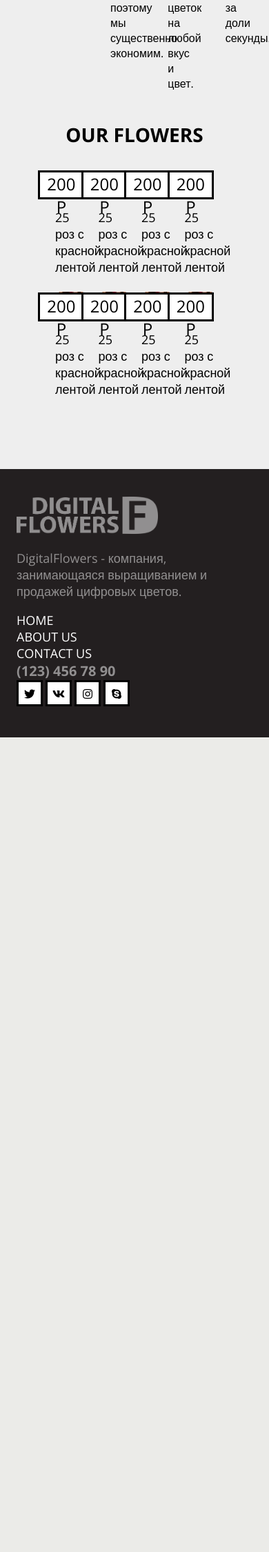
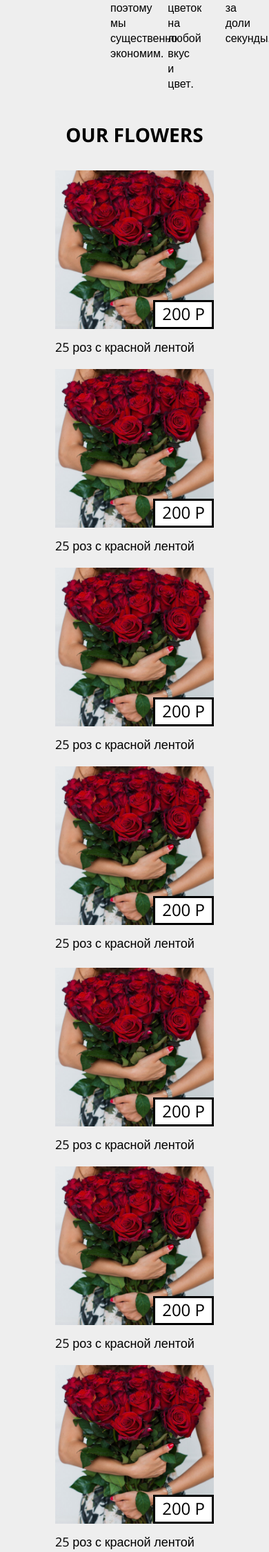
Before and after one commit to VladChekunov/DigitalFlowers, a PHP site: page / in a window 390 px wide; the page is wider, and only the part inside the window is pictured. Shown: the part 1610-3860 px from the top of that part at 69% size. Before the commit the page ends 2679 px from the top of that part, so only its background shows below. Run offline with PHP 8.4, Linux system fonts and the light colour scheme; some libraries are stand-ins or nearby versions.

Commit message:
fix colomns frontend

```diff
--- a/css/style.css
+++ b/css/style.css
@@ -316,6 +316,9 @@ footer{
 	}
 }
 @media (max-width:740px){
+	.col-3{
+		width:100%;
+	}
 	footer{
 		padding-left: 4px;
 		padding-right: 4px;
```
